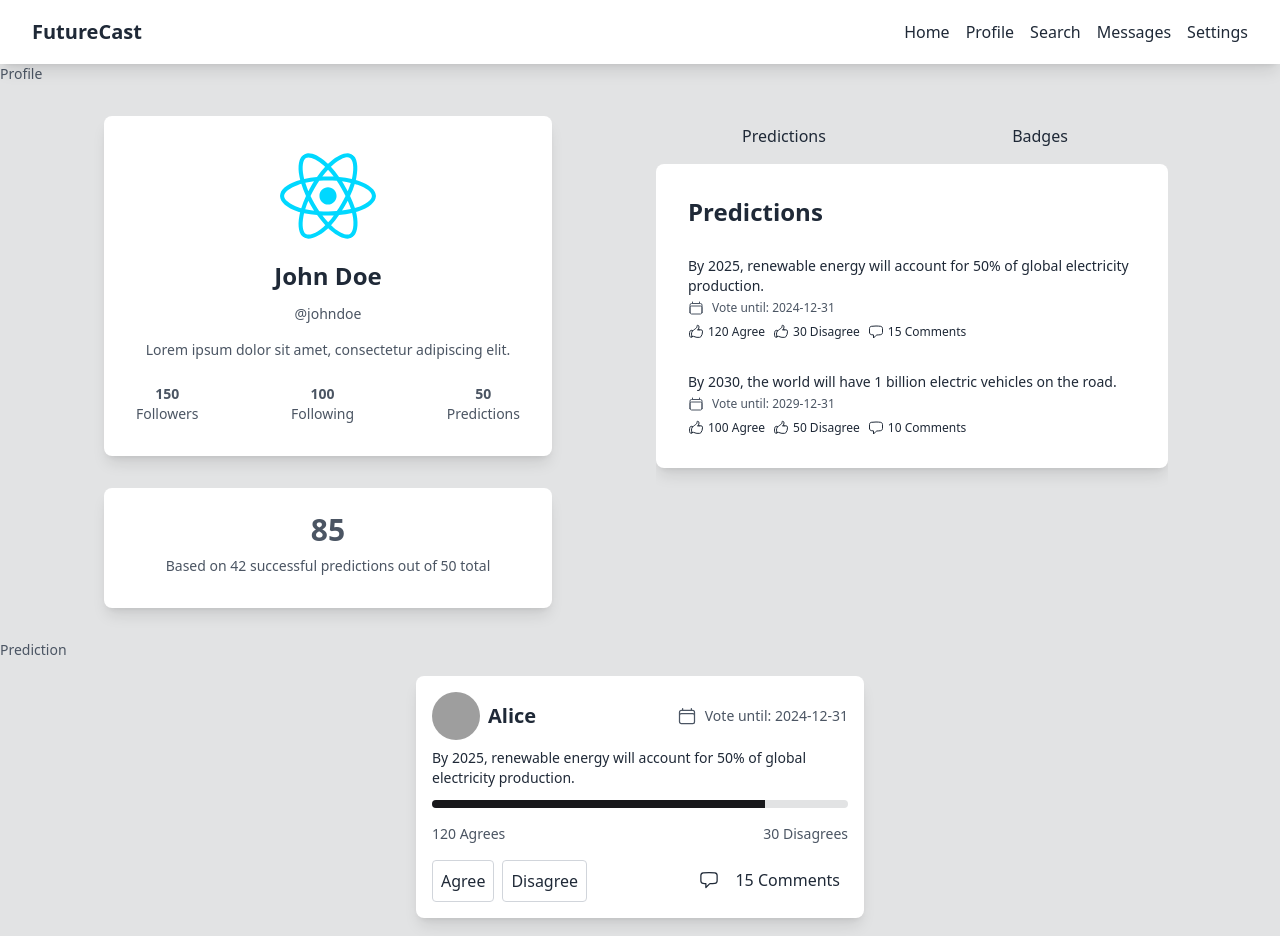
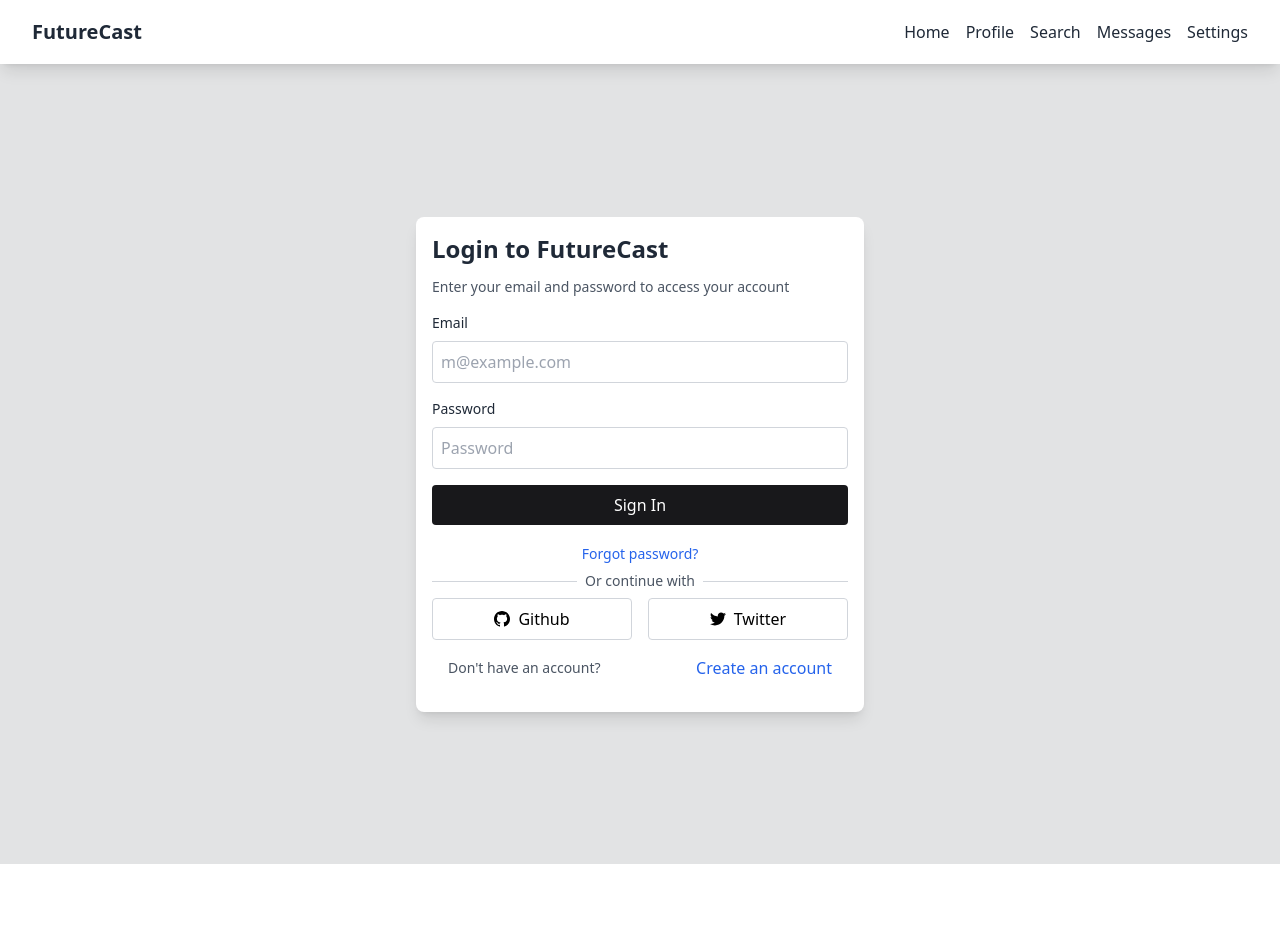
Before and after one commit to janneesa/FutureCast, a React (Vite) app in the folder FutureCastApp/: page / in a window 1280 px wide. Shown: the top 936 px of the page. After the commit the page ends 864 px from the top, so only its background shows below. Built offline with nearby package versions, Linux system fonts and the light colour scheme; grey boxes are pictures that could not be loaded.

Commit message:
Created simple routes for components

```diff
--- a/FutureCastApp/src/App.jsx
+++ b/FutureCastApp/src/App.jsx
@@ -1,3 +1,5 @@
+import { BrowserRouter, Route, Routes } from "react-router-dom";
+
 import Login from "./frontend/components/Login";
 import Navigation from "./frontend/components/Navigation";
 import Profile from "./frontend/components/Profile";
@@ -19,18 +21,17 @@
 
   return (
     <div className="bg-background min-h-screen">
-      <Navigation />
-
-      <p>Profile</p>
-      <Profile />
-
-      <p>Prediction</p>
-      <div className="p-4 flex justify-center items-center">
-        <Prediction {...predictionx} />
-      </div>
-
-      <p>Login</p>
-      <Login />
+      <BrowserRouter>
+        <Navigation />
+        <Routes>
+          <Route path="/" element={<Login />} />
+          <Route path="/home" element={<Profile />} />
+          <Route path="/profile" element={<Profile />} />
+          <Route path="/search" element={<Prediction {...predictionx} />} />
+          <Route path="/messages" element={<Prediction {...predictionx} />} />
+          <Route path="/settings" element={<Prediction {...predictionx} />} />
+        </Routes>
+      </BrowserRouter>
     </div>
   );
 }
--- a/FutureCastApp/src/frontend/components/Navigation.jsx
+++ b/FutureCastApp/src/frontend/components/Navigation.jsx
@@ -1,4 +1,5 @@
 import React, { useState } from "react";
+import { Link } from "react-router-dom";
 
 function Navigation() {
   const [isOpen, setIsOpen] = useState(false);
@@ -15,33 +16,33 @@
             <div className="text-xl font-bold text-primaryText">FutureCast</div>
           </div>
           <div className="hidden md:flex space-x-4">
-            <a href="/" className="text-primaryText hover:text-secondaryText">
+            <Link to="/" className="text-primaryText hover:text-secondaryText">
               Home
-            </a>
-            <a
-              href="/profile"
+            </Link>
+            <Link
+              to="/profile"
               className="text-primaryText hover:text-secondaryText"
             >
               Profile
-            </a>
-            <a
-              href="/search"
+            </Link>
+            <Link
+              to="/search"
               className="text-primaryText hover:text-secondaryText"
             >
               Search
-            </a>
-            <a
-              href="/messages"
+            </Link>
+            <Link
+              to="/messages"
               className="text-primaryText hover:text-secondaryText"
             >
               Messages
-            </a>
-            <a
-              href="/settings"
+            </Link>
+            <Link
+              to="/settings"
               className="text-primaryText hover:text-secondaryText"
             >
               Settings
-            </a>
+            </Link>
           </div>
           <div className="md:hidden">
             <button
```
Also changed, not shown: FutureCastApp/package.json (+4 -3 lines), 1 other file (tests, documents, lock files or other folders).
